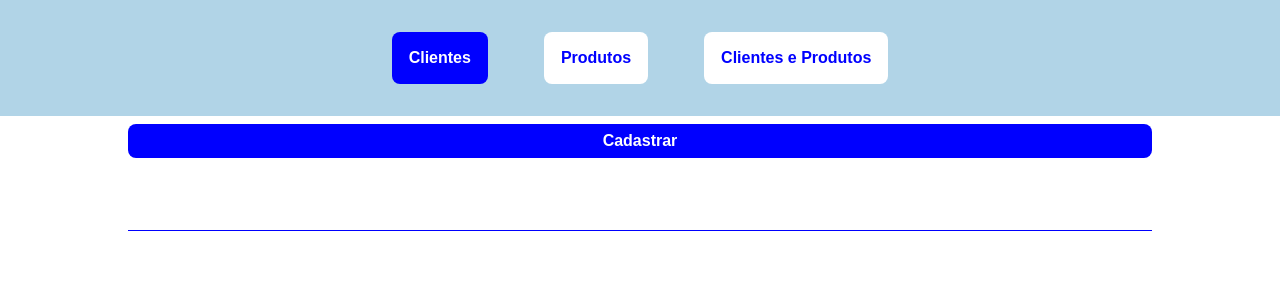
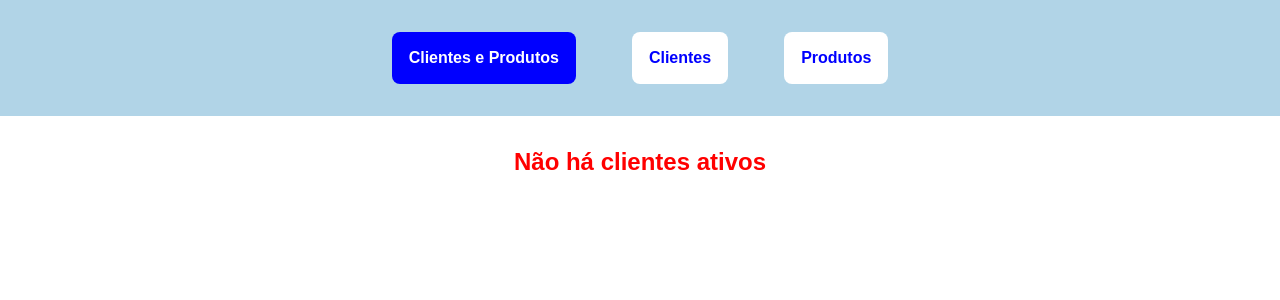
Before and after one commit to JonatasGdeC/tela-de-cadastro, a Vue app: page / in a window 1280 px wide. Shown: the top 300 px of the page. Built offline with nearby package versions, Linux system fonts and the light colour scheme.

Commit message:
Melhorando estilhos em todos os componentes

```diff
--- a/src/App.vue
+++ b/src/App.vue
@@ -7,7 +7,7 @@ import ClientesEProdutos from './containers/ClientesEProdutos.vue'
 export default {
     data() {
     return {
-        selectedTab: 'clientes',
+        selectedTab: 'clientesEprodutos',
     };
     },
     methods: {
@@ -28,8 +28,8 @@ export default {
 <template>
     <Menu :selectedTab="selectedTab" @changeTab="changeTab" />
     <div class="container">
-        <Clientes v-if="selectedTab === 'clientes'" />
+        <ClientesEProdutos v-if="selectedTab === 'clientesEprodutos'" />
+        <Clientes v-else-if="selectedTab === 'clientes'" />
         <Produtos v-else-if="selectedTab === 'produtos'" />
-        <ClientesEProdutos v-else-if="selectedTab === 'clientesEprodutos'" />
     </div>
 </template>
--- a/src/components/FormCadastro/Cliente.vue
+++ b/src/components/FormCadastro/Cliente.vue
@@ -17,6 +17,7 @@ export default {
                 cpf: this.cpf,
                 telefone: this.telefone,
                 email: this.email,
+                produtos: [],
             };
 
             const verificando = () =>{
--- a/src/components/ItemLista/Cliente.vue
+++ b/src/components/ItemLista/Cliente.vue
@@ -42,7 +42,7 @@ export default {
     <div class="acoes">
         <div class="acoes_status">
             <label>Ativo?</label>
-            <button @click="alterarEstado" class="acoes_btnEstado" :class="{'acoes_btnEstado--desativado': !cliente.ativo}">{{ cliente.ativo? 'Sim' : 'Não' }}</button>
+            <button @click="alterarEstado" class="acoes_btnEstado" :class="{'acoes_btnEstado--desativado': !cliente.ativo}" title="Alterar status">{{ cliente.ativo? 'Sim' : 'Não' }}</button>
         </div>
         <button class="acoes_btnExcluir" @click="excluirCliente">Excluir</button>
     </div>
--- a/src/components/ItemLista/ClienteEProduto.vue
+++ b/src/components/ItemLista/ClienteEProduto.vue
@@ -14,8 +14,11 @@ export default {
 
     mounted() {
         this.cliente.produtos = this.cliente.produtos || [];
-        const produtosAssociados = JSON.parse(localStorage.getItem(`produtos_cliente_${this.cliente.id}`));
-        this.cliente.produtos = produtosAssociados || [];
+        if (!this.cliente.produtos.length) {
+            const produtosAssociados = JSON.parse(localStorage.getItem(`produtos_cliente_${this.cliente.id}`));
+            this.cliente.produtos = produtosAssociados || [];
+        }
+
 },
 
     methods: {
@@ -23,10 +26,7 @@ export default {
             this.cliente.produtos = this.cliente.produtos || [];
 
             if (this.produtoSelecionado) {
-                // Adiciona o produto selecionado à lista de produtos associados ao cliente
                 this.cliente.produtos.push({ nome: this.produtoSelecionado });
-
-                // Atualiza o localStorage após adicionar o produto
                 this.atualizarLocalStorage();
             }
             console.log('Produto selecionado:', this.produtoSelecionado);
@@ -36,6 +36,7 @@ export default {
             console.log('Produtos associados:', this.cliente.produtos);
             localStorage.setItem(`produtos_cliente_${this.cliente.id}`, JSON.stringify(this.cliente.produtos));
         },
+
     }
 }
 
--- a/src/components/ItemLista/Produto.vue
+++ b/src/components/ItemLista/Produto.vue
@@ -29,7 +29,7 @@ export default {
         <div class="acoes acoes_line">
             <div class="acoes_status">
                 <label>Ativo?</label>
-                <button @click="alterarEstado" class="acoes_btnEstado" :class="{'acoes_btnEstado--desativado': !produto.ativo}">{{ produto.ativo? 'Sim' : 'Não' }}</button>
+                <button @click="alterarEstado" class="acoes_btnEstado" :class="{'acoes_btnEstado--desativado': !produto.ativo}" title="Alterar status">{{ produto.ativo? 'Sim' : 'Não' }}</button>
             </div>
             <button class="acoes_btnExcluir" @click="excluirProduto">Excluir</button>
         </div>
--- a/src/containers/Clientes.vue
+++ b/src/containers/Clientes.vue
@@ -108,16 +108,24 @@ export default {
 <template>
     <button @click="btnPrincipal" class="btn-cadastrar" :class="{'btn-cadastrar--cancelar': mensagemBTN === 'Cancelar'}">{{ mensagemBTN }}</button>
     <FormCliente v-if="mostrarFormulario" @cadastrar="cadastrarCliente" />
-    <ul class="list">
+
+    <div v-if="clientes.length > 0 || clientesInativos.length > 0">
+        <ul class="list" v-if="clientes.length > 0">
             <li class="list_item">
                 <ItemListaClientes v-for="(cliente, index) in clientes" :key="index" :cliente="cliente" @excluir-cliente="excluirClienteDoLocalStorage" @alterar-estado="alterarEstadoCliente" />
             </li>
         </ul>
 
-    <!-- Lista de Clientes Inativos -->
-    <ul class="list--inativos">
+        <div class="list_inativos" v-if="clientesInativos.length > 0">
+            <h3 class="list_title">Clientes Inativos</h3>
+            <ul class="list--inativos_card">
                 <li class="list_item">
                     <ItemListaClientes v-for="(cliente, index) in clientesInativos" :key="index" :cliente="cliente" @excluir-cliente="excluirClienteDoLocalStorage" @alterar-estado="alterarEstadoCliente" />
                 </li>
             </ul>
+        </div>
+    </div>
+    <div v-else class="list_inexistente">
+        <h2>Não há clientes cadastrados</h2>
+    </div>
 </template>
--- a/src/containers/ClientesEProdutos.vue
+++ b/src/containers/ClientesEProdutos.vue
@@ -29,7 +29,7 @@ export default {
             </li>
         </ul>
     </div>
-    <div v-else>
+    <div v-else class="list_inexistente">
         <h2>Não há clientes ativos</h2>
     </div>
 </template>
--- a/src/containers/Menu.vue
+++ b/src/containers/Menu.vue
@@ -16,6 +16,13 @@ export default {
   <div class="header">
     <div class="header_buttons">
       <button
+      :class="{ 'header_buttons_button--active': selectedTab === 'clientesEprodutos' }"
+      @click="changeTab('clientesEprodutos')"
+      class="header_buttons_button"
+      title="Associação de cliente com produto">
+        Clientes e Produtos
+      </button>
+      <button
         :class="{ 'header_buttons_button--active': selectedTab === 'clientes' }"
         @click="changeTab('clientes')"
         class="header_buttons_button"
@@ -29,13 +36,6 @@ export default {
         title="Cadastro e Lista de Produtos">
         Produtos
       </button>
-      <button
-      :class="{ 'header_buttons_button--active': selectedTab === 'clientesEprodutos' }"
-      @click="changeTab('clientesEprodutos')"
-      class="header_buttons_button"
-      title="Associação de cliente com produto">
-        Clientes e Produtos
-      </button>
     </div>
   </div>
 </template>
--- a/src/containers/Produtos.vue
+++ b/src/containers/Produtos.vue
@@ -110,16 +110,24 @@ export default {
 <template>
     <button @click="btnPrincipal" class="btn-cadastrar" :class="{'btn-cadastrar--cancelar': mensagemBTN === 'Cancelar'}">{{ mensagemBTN }}</button>
     <FormProduto v-if="mostrarFormulario" @cadastrar="cadastrarProduto" />
+
+    <div v-if="produtos.length > 0 || produtosInativos.length > 0">
         <ul class="list">
             <li class="list_item">
                 <ItemListaProdutos v-for="(produto, index) in produtos" :key="index" :produto="produto" @excluir-produto="excluirProdutoDoLocalStorage" @alterar-estado="alterarEstadoProduto"/>
             </li>
         </ul>
 
-    <!-- Lista de produtos Inativos -->
-    <ul class="list--inativos">
+        <div class="list_inativos" v-if="produtosInativos.length > 0">
+            <h3 class="list_title">Produtos Desativados</h3>
+            <ul class="list--inativos_card">
                 <li class="list_item">
                     <ItemListaProdutos v-for="(produto, index) in produtosInativos" :key="index" :produto="produto" @excluir-produto="excluirProdutoDoLocalStorage" @alterar-estado="alterarEstadoProduto" />
                 </li>
             </ul>
+        </div>
+    </div>
+    <div v-else class="list_inexistente">
+        <h2>Não há produtos cadastrados</h2>
+    </div>
 </template>
--- a/src/containers/styles.scss
+++ b/src/containers/styles.scss
@@ -67,8 +67,17 @@
     gap: 8px;
     margin: 32px 0;
 
-    &--inativos{
+    &_inativos{
         border-top: 1px solid blue;
+        padding-top: 32px;
+    }
+
+    &_title{
+        text-align: center;
+        color: rgb(195, 0, 0);
+    }
+
+    &--inativos_card{
         margin-top: 16px;
         padding-top: 16px;
     }
@@ -78,4 +87,10 @@
         flex-direction: column-reverse;
         gap: 15px;
     }
+
+    &_inexistente{
+        text-align: center;
+        margin-top: 32px;
+        color: red;
+    }
 }
```
Lines whose indentation alone changed are shown as unchanged.
